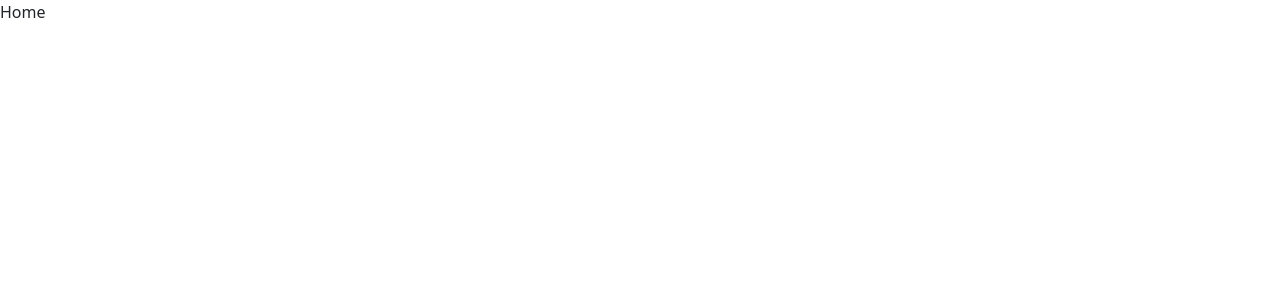
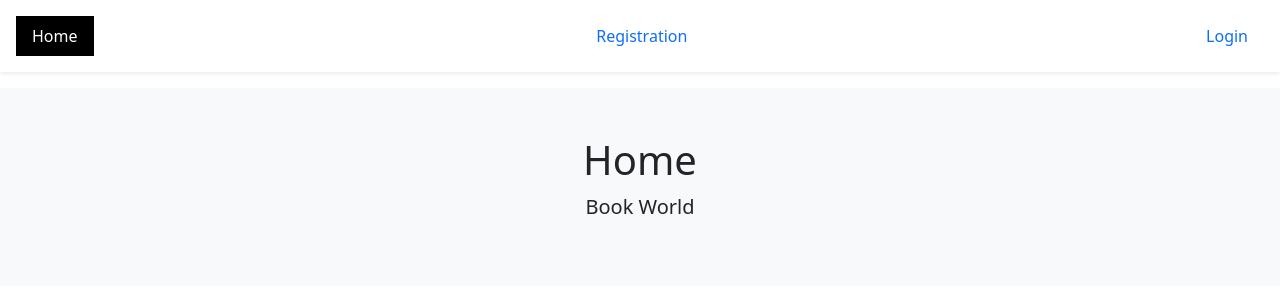
Before and after one commit to chaudhuree/ecommerce-ostad, a React (Vite) app in the folder client/: page / in a window 1280 px wide. Shown: the top 300 px of the page. Built offline with nearby package versions, Linux system fonts and the light colour scheme.

Commit message:
6️⃣ create navbar and jumbotron

```diff
--- a/client/src/App.jsx
+++ b/client/src/App.jsx
@@ -1,14 +1,19 @@
 import { BrowserRouter as Router, Route, Routes } from 'react-router-dom';
 import './App.css';
+// - pages
 import Home from './pages/Home';
 import Login from './pages/Login';
 import Register from './pages/Register';
+
+// - components
+import Menu from './components/nav/Menu';
 function App() {
 
 
   return (
     <div className="App">
      <Router>
+        <Menu/>
         <Routes>
           <Route path="/" element={<Home/>}/>
           <Route path="/login" element={<Login/>}/>
--- /dev/null
+++ b/client/src/components/cards/Jumbotron.jsx
@@ -0,0 +1,14 @@
+import React from 'react'
+
+export default function Jumbotron({title,subtitle}) {
+  return (
+    <div className='container-fluid bg-primary'>
+      <div className="row">
+        <div className="col text-center p-5 bg-light">
+          <h1>{title}</h1>
+          <p className='lead'>{subtitle}</p>
+        </div>
+      </div>
+    </div>
+  )
+}
--- /dev/null
+++ b/client/src/components/nav/Menu.jsx
@@ -0,0 +1,21 @@
+import React from 'react'
+import { NavLink } from 'react-router-dom'
+
+export default function Menu() {
+  return (
+    <div>
+      <ul className="nav shadow-sm p-3 mb-3 d-flex justify-content-between">
+        <li className="nav-item">
+          <NavLink className="nav-link" aria-current="page" to="/">Home</NavLink>
+        </li>
+        <li className="nav-item">
+          <NavLink className="nav-link" to="/register">Registration</NavLink>
+        </li>
+        <li className="nav-item">
+          <NavLink className="nav-link" to="/login">Login</NavLink>
+        </li>
+      </ul>
+    </div>
+
+  )
+}
--- a/client/src/index.css
+++ b/client/src/index.css
@@ -0,0 +1,4 @@
+.active {
+  background-color: #000000;
+  color: #fff !important;
+}
--- a/client/src/pages/Home.jsx
+++ b/client/src/pages/Home.jsx
@@ -1,7 +1,9 @@
 import React from 'react'
-
+import Jumbotron from '../components/cards/Jumbotron'
 export default function Home() {
   return (
-    <div>Home</div>
+    <div>
+      <Jumbotron title="Home" subtitle="Book World"></Jumbotron>
+    </div>
   )
 }
--- a/client/src/pages/Login.jsx
+++ b/client/src/pages/Login.jsx
@@ -1,7 +1,10 @@
 import React from 'react'
+import Jumbotron from '../components/cards/Jumbotron'
 
 export default function Login() {
   return (
-    <div>Login</div>
+    <div>
+      <Jumbotron title="Login" subtitle="log in with your email and password"></Jumbotron>
+    </div>
   )
 }
--- a/client/src/pages/Register.jsx
+++ b/client/src/pages/Register.jsx
@@ -1,7 +1,10 @@
 import React from 'react'
+import Jumbotron from '../components/cards/Jumbotron'
 
 export default function Register() {
   return (
-    <div>Register</div>
+    <div>
+      <Jumbotron title="Register" subtitle="create new user account"></Jumbotron>
+    </div>
   )
 }
```
